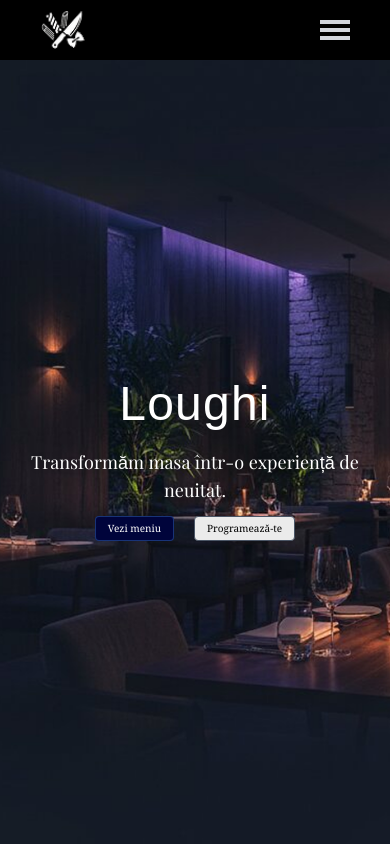
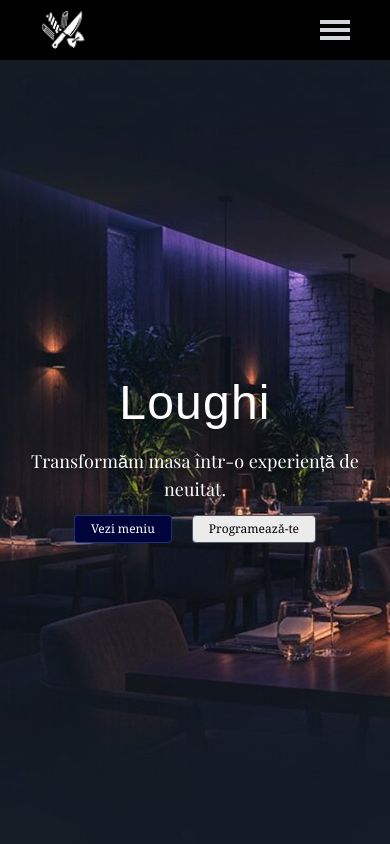
Before and after one commit to pokmanic1/Restaurant, a Next.js app: page / in a window 390 px wide. Shown: the top 844 px of the page. Built offline with nearby package versions, Linux system fonts and the light colour scheme; a web font is replaced by a local one.

Commit message:
buton mai responsiv textul

```diff
--- a/components/Buton.tsx
+++ b/components/Buton.tsx
@@ -14,7 +14,7 @@
             whileHover={{ scale: 1.05, }}
             whileTap={{ scale: 0.9, }}
             transition={{ type: "spring", damping: 7, stiffness: 300 }}
-            className="butoaneMobile inline-block bg-[#00043B] hover:bg-[#0c005e] text-[10px] sm:text-[14px] md:text-[16px] text-white font-serif px-3 sm:px-4 md:px-5 lg:px-6 py-1 rounded border border-blue-400/30 transition-colors"
+            className="butoaneMobile inline-block bg-[#00043B] hover:bg-[#0c005e] text-[12px] sm:text-[14px] md:text-[16px] text-white font-serif px-4 sm:px-5 md:px-6 lg:px-7 py-1 rounded border border-blue-400/30 transition-colors"
         >
             {props.continut}
         </MotionLink>
@@ -27,7 +27,7 @@
             whileHover={{ scale: 1.05 }}
             whileTap={{ scale: 0.9 }}
             transition={{ type: 'spring', damping: 7, stiffness: 300 }}
-            className="butoaneMobile inline-block bg-[#ebebeb] hover:bg-[#d7d7d7] text-[10px] sm:text-[14px] md:text-[16px] text-black font-serif px-3 sm:px-4 md:px-5 lg:px-6 py-1 rounded border border-gray-600 transition-colors"        >
+            className="butoaneMobile inline-block bg-[#ebebeb] hover:bg-[#d7d7d7] text-[12px] sm:text-[14px] md:text-[16px] text-black font-serif px-4 sm:px-5 md:px-6 lg:px-7 py-1 rounded border border-gray-600 transition-colors"        >
             {props.continut}
         </MotionLink>
     );
```
